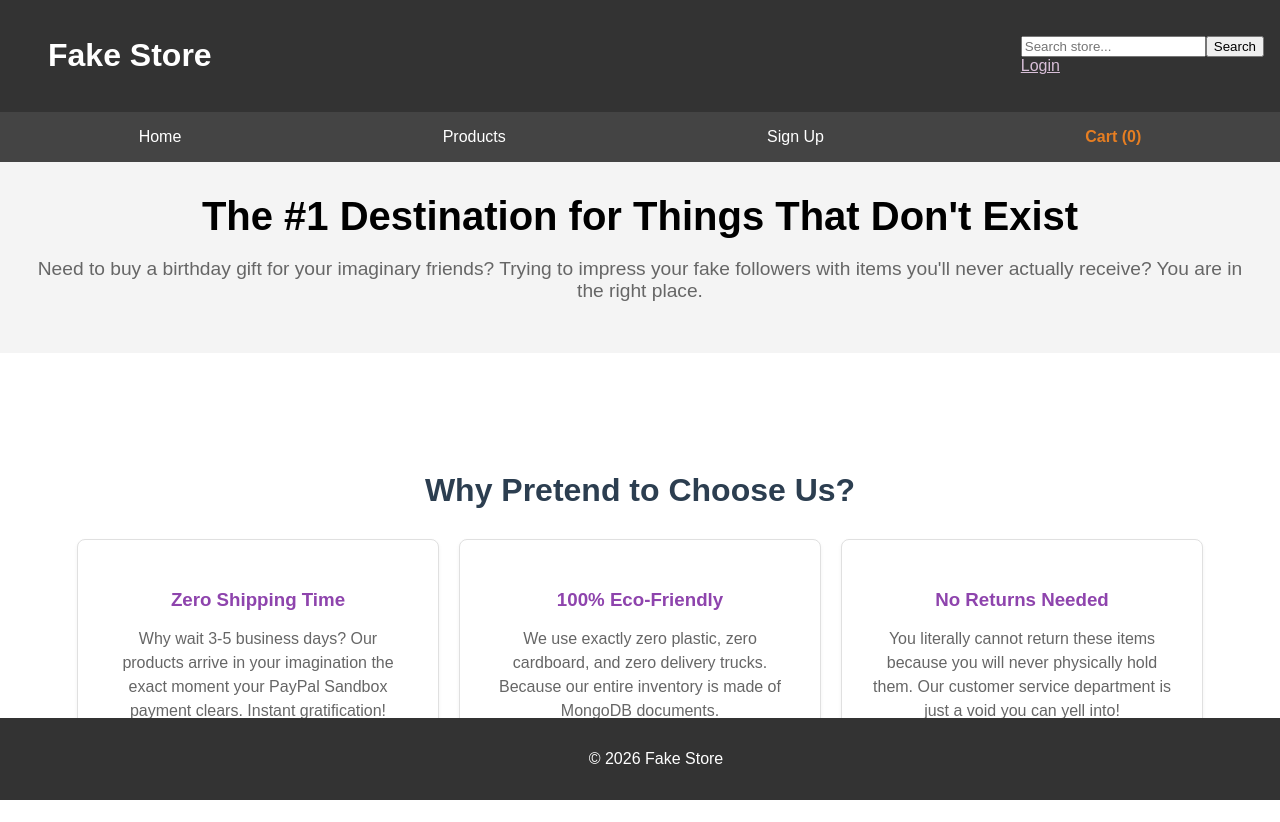
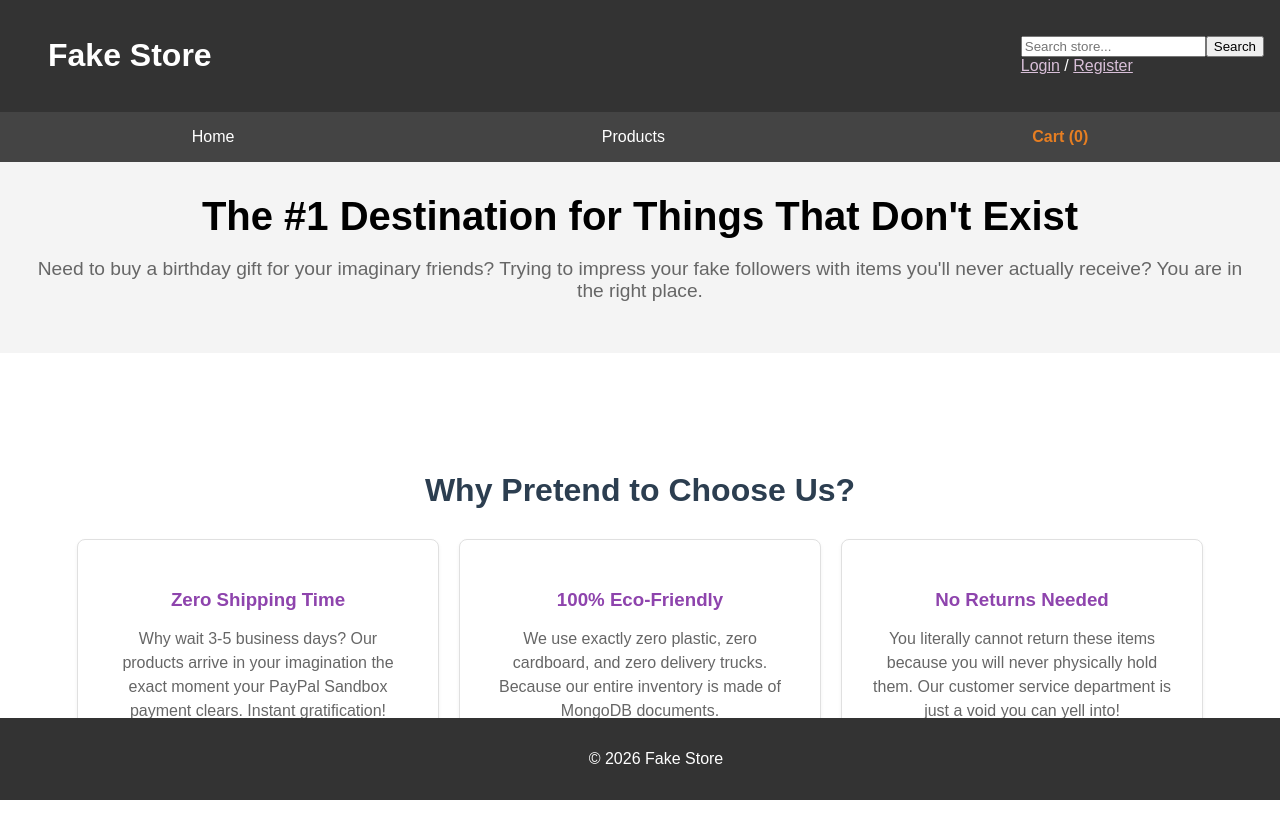
Before and after one commit to O-Karimi/Fake-Shop, a Vue app in the folder Fake-Shop/Fake-Shop-Front/: page / in a window 1280 px wide. Built offline with nearby package versions, Linux system fonts and the light colour scheme.

Commit message:
feat<frontend>: changing register button location

```diff
--- a/Fake-Shop/Fake-Shop-Front/src/components/Navbar.vue
+++ b/Fake-Shop/Fake-Shop-Front/src/components/Navbar.vue
@@ -41,7 +41,8 @@ const handleLogout = () => {
             <button @click="handleLogout">Logout</button>
           </template>
           <template v-else>
-            <RouterLink to="/login" style="color: thistle;">Login</RouterLink>
+            <RouterLink to="/login" style="color: thistle;">Login</RouterLink> /
+            <RouterLink to="/register" style="color: thistle;">Register</RouterLink>
           </template>
         </div>
       </div>
@@ -54,8 +55,8 @@ const handleLogout = () => {
         <RouterLink to="/orders">My Orders</RouterLink>
         <RouterLink to="/profile">Profile</RouterLink>
       </template>
-      <RouterLink to="/register">Sign Up</RouterLink>
-<!--       <RouterLink to="/about">About</RouterLink>
+<!--       <RouterLink to="/register">Sign Up</RouterLink>
+ --><!--       <RouterLink to="/about">About</RouterLink>
       <RouterLink to="/contact">Contact</RouterLink>
  -->  <RouterLink to="/cart" class="cart-link">
         Cart ({{ cartStore.totalItems }})
```
